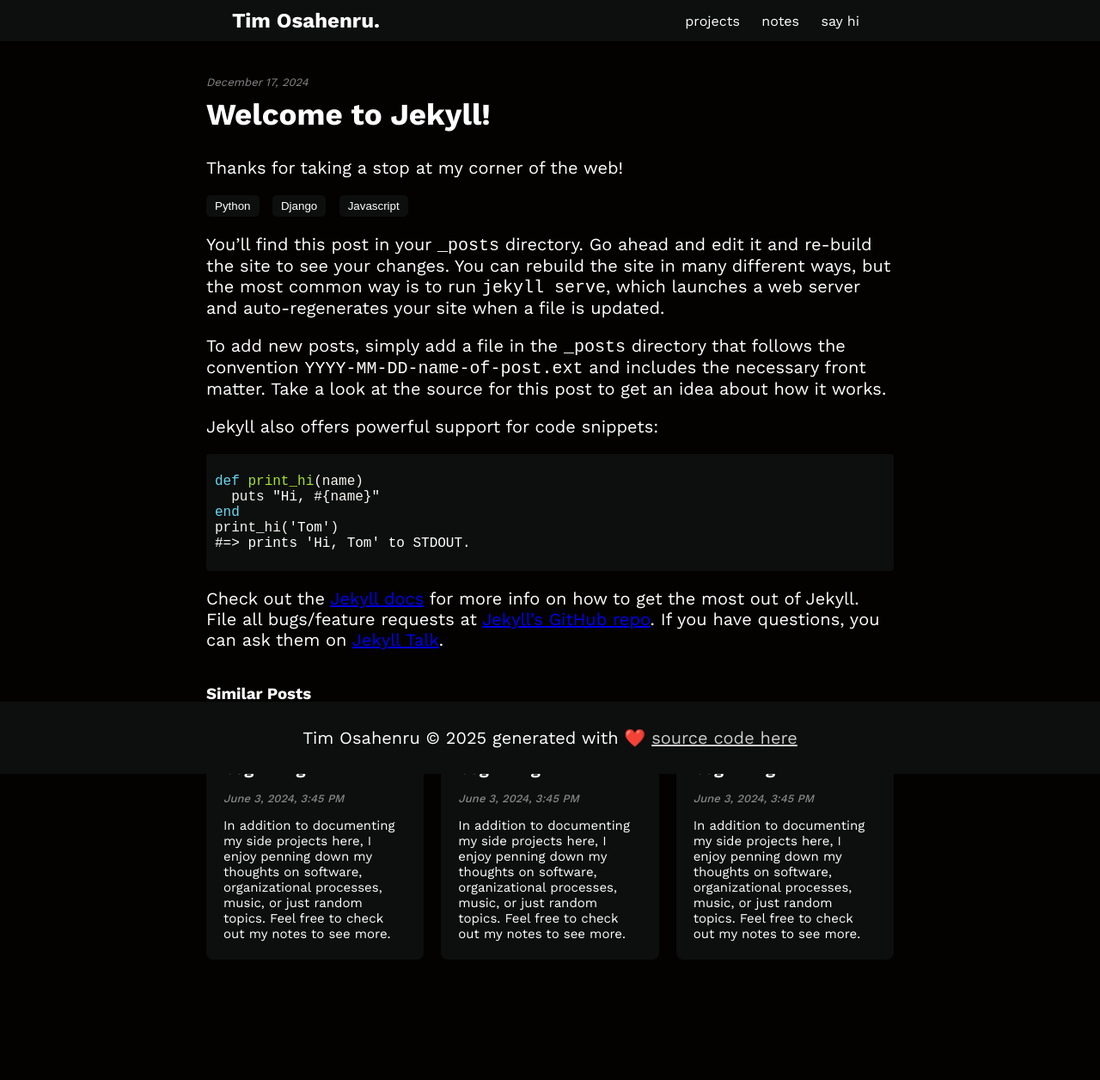
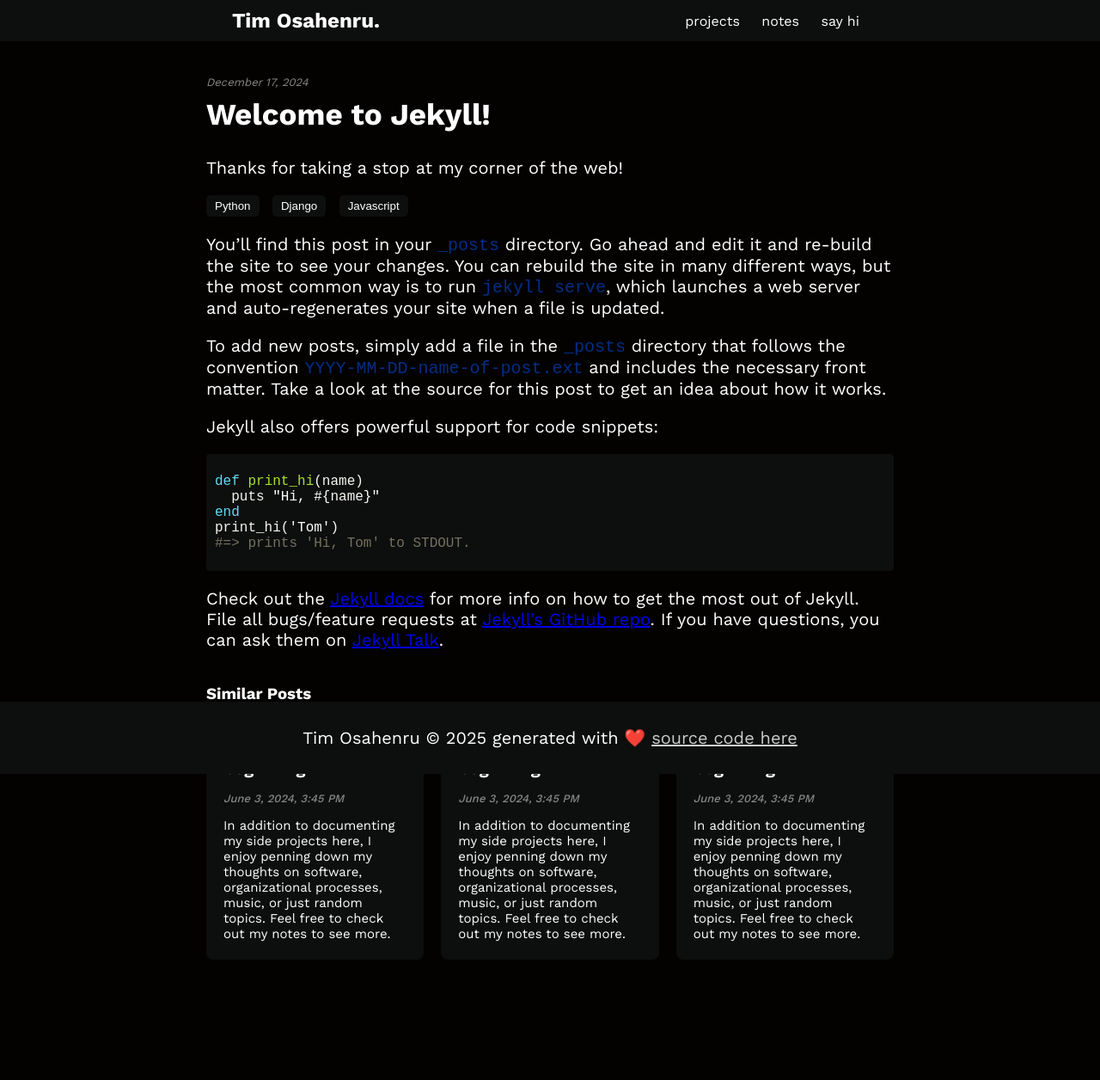
Before and after one commit to TimOsahenru/mycorner, a Jekyll site: the page built from _posts/2024-12-17-welcome-to-jekyll.markdown, in a window 1280 px wide. Shown: the whole page at 86% size. Built offline with Jekyll 4.4.1, drawn with Linux system fonts in a browser that asks for light colours.

Commit message:
added styling for commented code block

```diff
--- a/assets/css/syntax.css
+++ b/assets/css/syntax.css
@@ -24,9 +24,18 @@ code {
     color: #fff;
 }
 
+code.language-plaintext {
+    font-family: "Courier New", Courier, monospace;
+    color: #022e85;
+}
+
 /* Syntax Colors */
 .highlight .c { color: #75715e } /* Comment */
-.highlight .err { color: #960050; background-color: #1e0010 } /* Error */
+.highlight .cm { color: #75715e } /* Comment.Multiline */
+.highlight .cp { color: #75715e } /* Comment.Preproc */
+.highlight .c1 { color: #75715e } /* Comment.Single */
+.highlight .cs { color: #75715e } /* Comment.Special */
+.highlight .err { color: #880049; background-color: #1e0010 } /* Error */
 .highlight .k { color: #66d9ef } /* Keyword */
 .highlight .l { color: #ae81ff } /* Literal */
 .highlight .n { color: #f8f8f2 } /* Name */
--- a/notes/index.html
+++ b/notes/index.html
@@ -15,7 +15,7 @@ lang: en
     {% endfor %}
 </div>
 
-{% if paginator.total_pages > %}
+{% if paginator.total_pages > 1 %}
 <div class="pagination">
     {% if paginator.previous_page %}
     <a href="{{ paginator.previous_page_path | relative_url }}" class="prev">&larr; prev</a>
```
